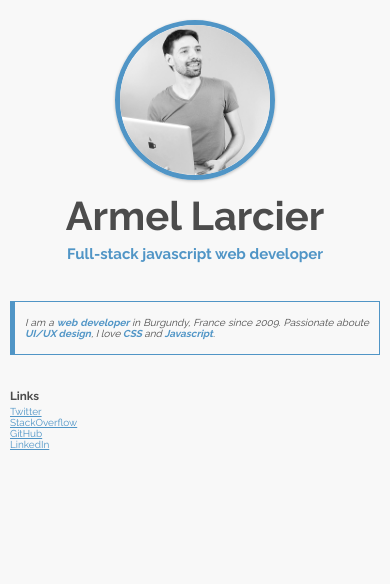
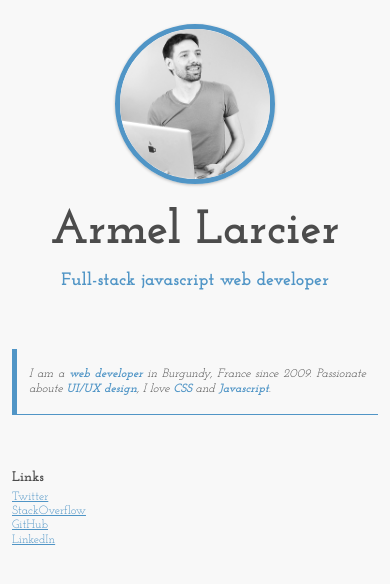
Before and after one commit to armellarcier/armellarcier.github.io.code, a website: page src/index.pug in a window 390 px wide. Drawn offline with nearby package versions, Linux system fonts and the light colour scheme; files that its build step writes are made by us from their sources.

Commit message:
fix(styles): font and responsive sizes

```diff
--- a/src/sass/_base.scss
+++ b/src/sass/_base.scss
@@ -1,21 +1,19 @@
 /*  FONTS
 ------------------------*/
 
-@import url(https://fonts.googleapis.com/css?family=Raleway:400,700);
+@import url(https://fonts.googleapis.com/css?family=Josefin+Slab:400,700);
+
 
 /*  TYPOGRAPHY
 –––––––––––––––––––––––––––*/
 
 body {
-    font-family: 'Raleway', Arial, sans-serif;
+    font-family: 'Josefin Slab', Arial, sans-serif;
     color: $color-primary;
-    font-size: 10px;
-    line-height: 1.1;
+    font-size: 12px;
+    line-height: 1.2;
     background-color: $color-background;
     margin: 0;
-    @media screen and (min-width: 480px) {
-        font-size: 12px;
-    }
     @media screen and (min-width: 640px) {
         font-size: 14px;
     }
@@ -25,6 +23,10 @@ body {
     @media screen and (min-width: 1024px) {
         font-size: 18px;
     }
+}
+
+article{
+    margin: 2em auto;
 }
 
 
--- a/src/sass/_page.scss
+++ b/src/sass/_page.scss
@@ -4,6 +4,8 @@
 blockquote{
     border: 1px solid $color-secondary;
     border-left-width: 5px;
+    border-top: 0;
+    border-right: 0;
     text-align: justify;
     @extend .row;
 }
--- a/src/sass/_utils.scss
+++ b/src/sass/_utils.scss
@@ -4,7 +4,7 @@
 
 .row{
     padding: .5em 1em;
-    max-width: 1024px;
+    max-width: 840px;
     margin-left: auto;
     margin-right: auto;
 }
```
